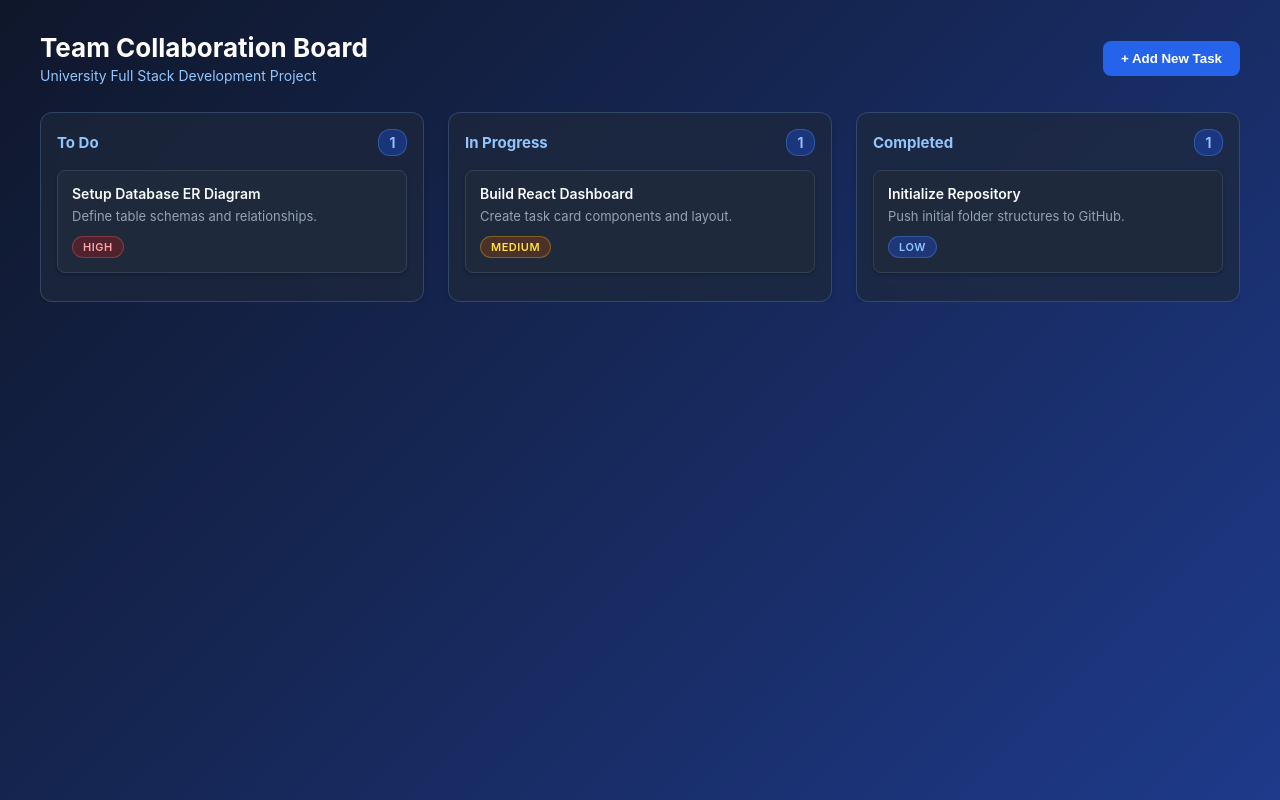
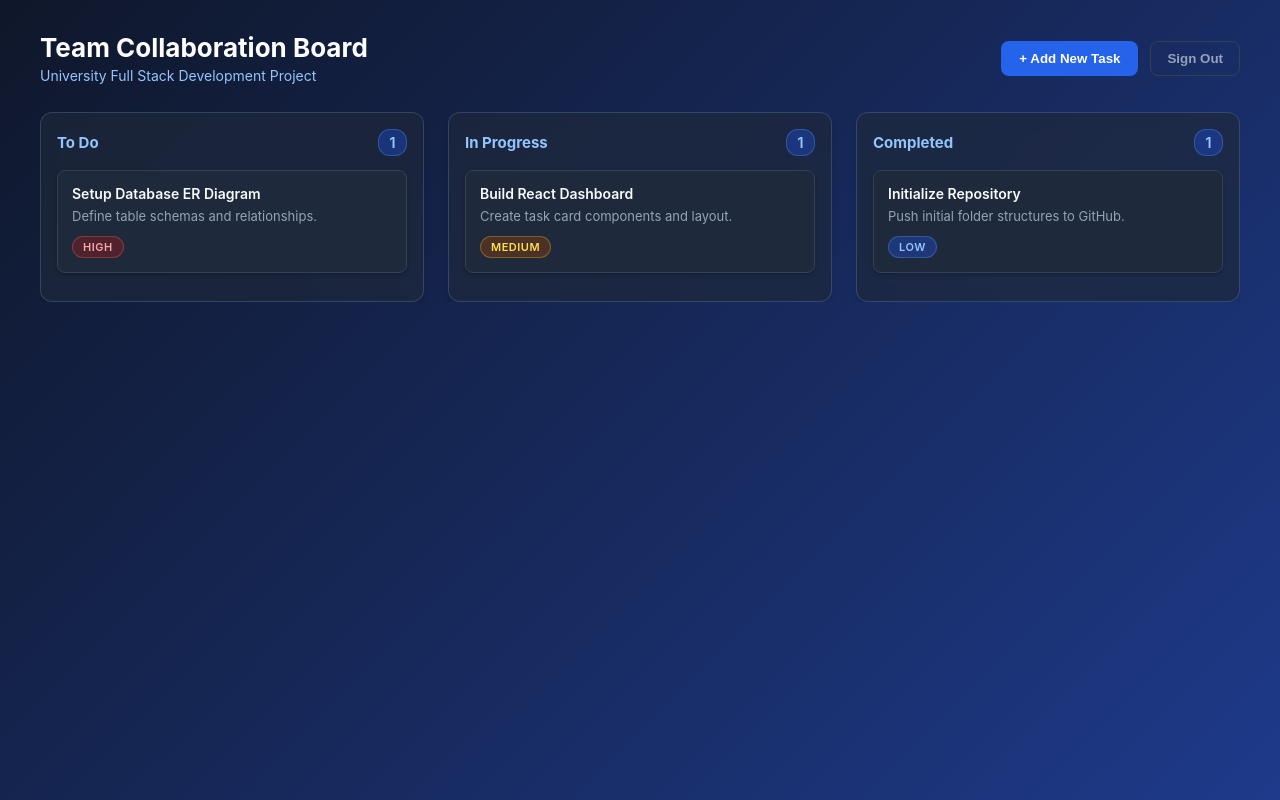
Before and after one commit to Full-Stack-Development-Team/Full-Stack-Development, a React (Vite) app in the folder client/: page / in a window 1280 px wide. Both pictures are taken after typing "Sample", "Sample123" into the empty fields and a click on the button "Sign In". Built offline with nearby package versions, Linux system fonts and the light colour scheme.

Commit message:
feat: add sign out button and logout handler to board header

```diff
--- a/client/src/App.jsx
+++ b/client/src/App.jsx
@@ -22,5 +22,5 @@ export default function App() {
     );
   }
 
-  return <Board />;
+  return <Board onLogout={() => setIsAuthenticated(false)} />;
 }
--- a/client/src/components/Board.jsx
+++ b/client/src/components/Board.jsx
@@ -2,7 +2,7 @@ import React, { useState } from 'react';
 import TaskModal from './TaskModal';
 import Column from './Column';
 
-export default function Board() {
+export default function Board({ onLogout }) {
   const [tasks, setTasks] = useState([
     { id: 1, title: 'Setup Database ER Diagram', description: 'Define table schemas and relationships.', status: 'todo', priority: 'high' },
     { id: 2, title: 'Build React Dashboard', description: 'Create task card components and layout.', status: 'doing', priority: 'medium' },
@@ -34,9 +34,14 @@ export default function Board() {
           <h1>Team Collaboration Board</h1>
           <p>University Full Stack Development Project</p>
         </div>
-        <button className="btn-primary" onClick={() => setIsModalOpen(true)}>
-          + Add New Task
-        </button>
+        <div style={{ display: 'flex', gap: '12px' }}>
+          <button className="btn-primary" onClick={() => setIsModalOpen(true)}>
+            + Add New Task
+          </button>
+          <button className="btn-cancel" onClick={onLogout}>
+            Sign Out
+          </button>
+        </div>
       </div>
 
       <div className="columns-wrapper">
```
